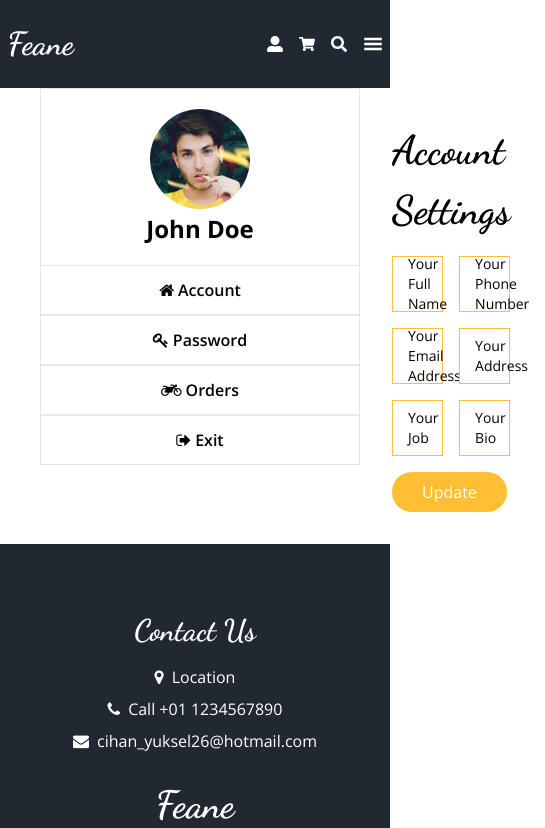
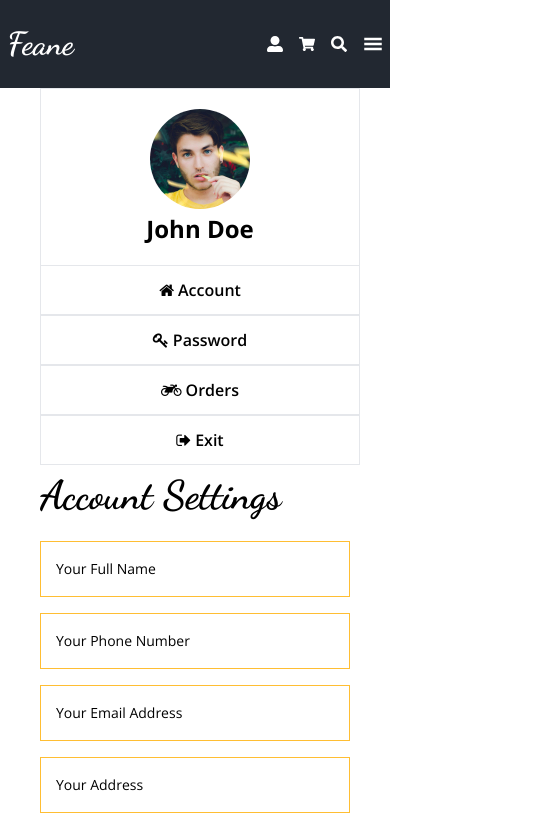
Before and after one commit to ycihan0/Food-Ordering, a Next.js app: page /profile in a window 390 px wide. Shown: the top 828 px of the page, 545 px wide, since content can reach past the window. Built offline with nearby package versions, Linux system fonts and the light colour scheme.

Commit message:
responsive profile

```diff
--- a/pages/profile/index.jsx
+++ b/pages/profile/index.jsx
@@ -82,7 +82,7 @@ const Profile = () => {
     },
   ];
   return (
-    <div className="flex px-10 min-h-[calc(100vh_-_433px)]">
+    <div className="flex px-10 min-h-[calc(100vh_-_433px)] lg:flex-row flex-col">
       <div className="w-80 flex-shrink-0">
         <div className="relative flex flex-col items-center px-10 py-5 border border-b-0">
           <Image
@@ -113,9 +113,9 @@ const Profile = () => {
           </li>
         </ul>
       </div>
-      <form className="p-8 flex-1" onSubmit={onSubmit}>
+      <form className="lg:p-8 flex-1 lg:mt-0 mt-2-5" onSubmit={onSubmit}>
         <Title addClass="text-[40px]">Account Settings</Title>
-        <div className="grid grid-cols-2 gap-4 mt-4">
+        <div className="grid lg:grid-cols-2 grid-cols-1 gap-4 mt-4">
           {inputs.map((input) => (
             <Input key={input.id} {...input} onBlur={handleBlur} onChange={handleChange}/>
           ))}
```
